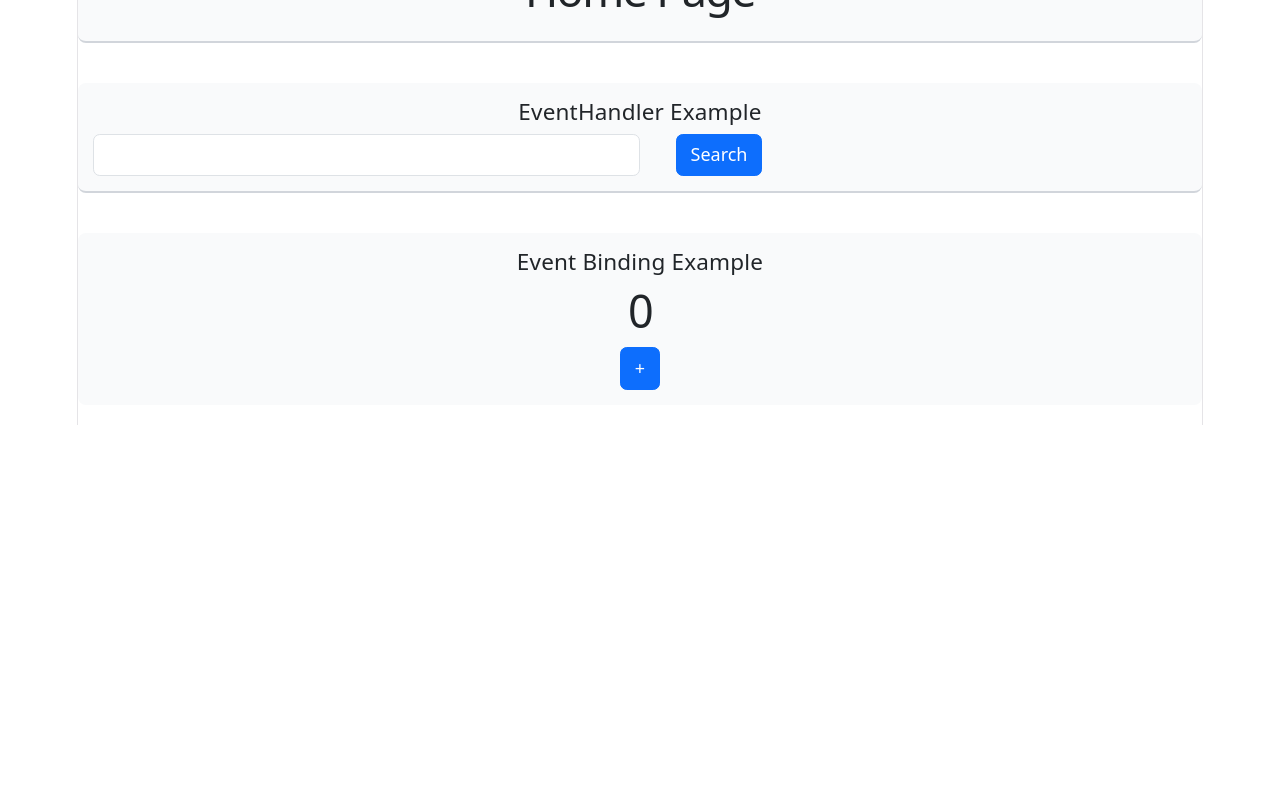
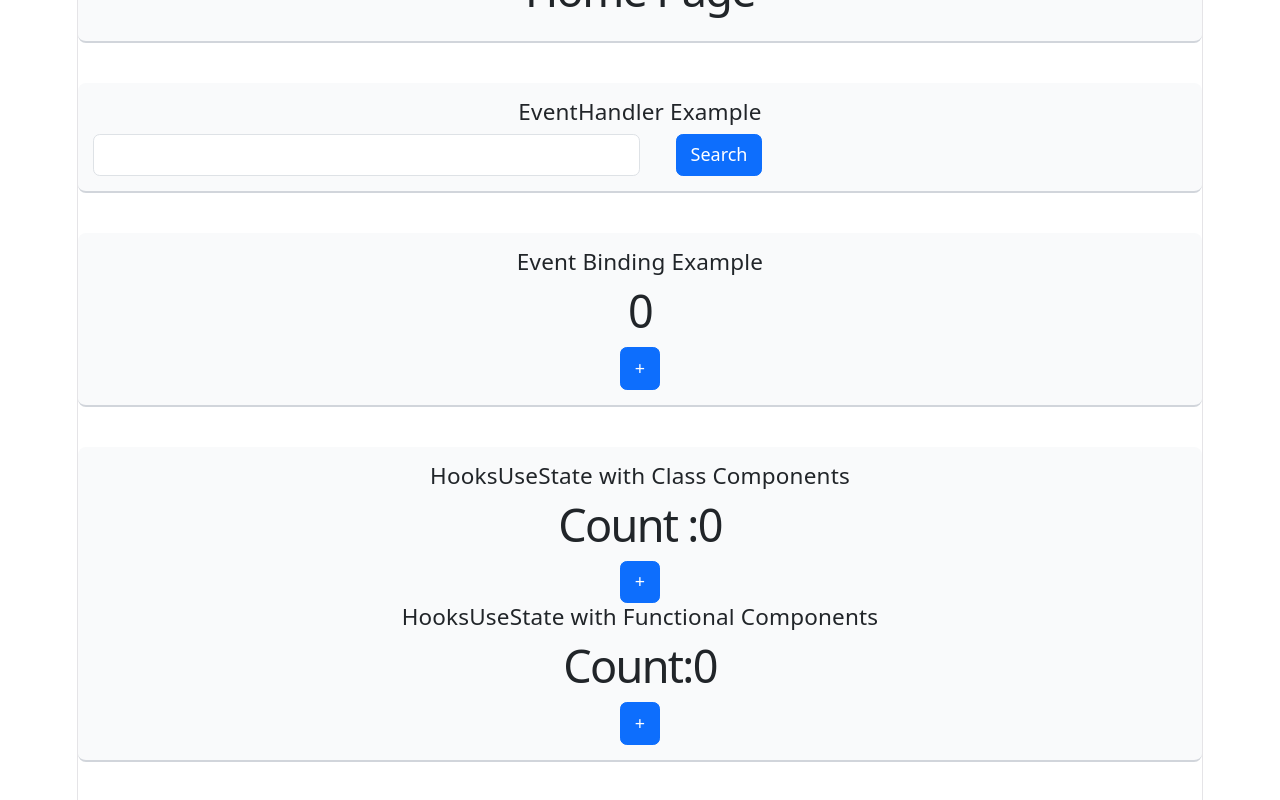
Before and after one commit to pronoyeugin/React_Learning, a React (Vite) app in the folder react_learning/: page / in a window 1280 px wide. Shown: the part 1450-2250 px from the top of the page. Before the commit the page ends 1875 px from the top, so only its background shows below. Built offline with nearby package versions, Linux system fonts and the light colour scheme.

Commit message:
Class-020 :  React Hooks | useState hook with Class components and functional components

```diff
--- a/react_learning/src/App.jsx
+++ b/react_learning/src/App.jsx
@@ -17,8 +17,10 @@ import {
 import ReactBootstrap from './components/ReactBootstrap';
 import State from './components/State';
 import ConditionalReadaring from './ConditionalReadaring/index';
-import EventHandlerClass from './EventHandler/index'
-import EventBinding from './EventBinding';
+import EventHandlerClass from './EventHandler/index';
+import EventBinding from './EventBinding/index';
+import HooksUseState from './HooksUseState/index';
+import HooksUseState2 from './HooksUseState/index2';
 
 //Functional component start with capital letters
 
@@ -104,6 +106,16 @@ function App() {
           <EventBinding />
       </div>
 
+      <div className="component-section">
+          <HooksUseState />
+          <HooksUseState2 />
+      </div>
+
+      <div className="component-section">
+
+      </div>
+
+
 
     </>
   );
--- /dev/null
+++ b/react_learning/src/HooksUseState/index.jsx
@@ -0,0 +1,34 @@
+import React, { Component } from 'react'
+import Button from 'react-bootstrap/Button';
+
+class HooksUseState extends Component {
+    constructor(props) {
+    super(props)
+
+    this.state = {
+        count : 0
+    };
+}
+
+handleIncrement = () => {
+    this.setState ({
+        count : this.state.count + 1
+    })
+}
+
+
+render() {
+     const {count} = this.state;
+    return (
+    <>
+        <h5>HooksUseState with Class Components</h5>
+        <div>
+            <h1>Count :{count}</h1>
+            <Button onClick={this.handleIncrement}>+</Button>
+        </div>
+    </>
+    )
+  }
+}
+
+export default HooksUseState;
--- /dev/null
+++ b/react_learning/src/HooksUseState/index2.jsx
@@ -0,0 +1,22 @@
+import React,{useState} from 'react'
+import Button from 'react-bootstrap/Button';
+
+ function HooksUseState2() {
+
+  const [count, setCount] = useState(0)
+  const handleIncrement = () => {
+        setCount(count + 1);
+    }
+
+  return (
+    <>
+        <div>
+            <h5>HooksUseState with Functional Components </h5>
+            <h1>Count:{count}</h1>
+            <Button onClick={handleIncrement}>+</Button>
+        </div>
+    </>
+  )
+}
+
+export default HooksUseState2;
```
